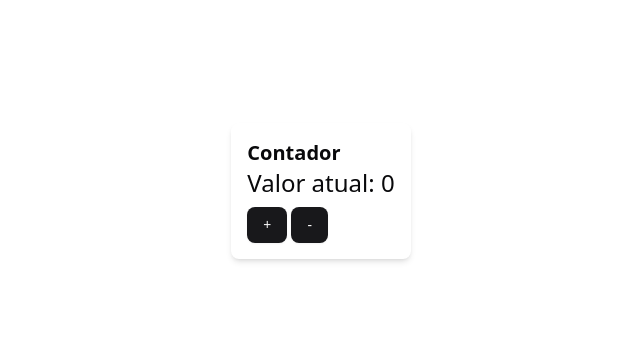
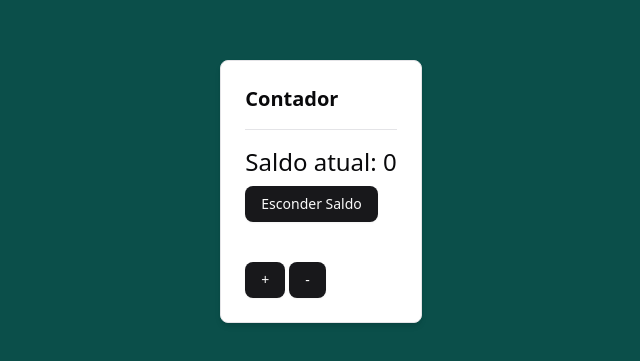
Before and after one commit to ruann3res/react-hooks, a React (Vite) app: page / in a window 1280 px wide. Shown: the part 209-570 px from the top of the page, without its empty margins (319-959 px from the left). Built offline with nearby package versions, Linux system fonts and the light colour scheme.

Commit message:
feat: classComponent: Render Props

```diff
--- a/src/App.tsx
+++ b/src/App.tsx
@@ -2,7 +2,7 @@ import { Counter } from "@/components/Counter"
 
 export function App() {
   return (
-    <div className="min-h-screen grid place-items-center">
+    <div className="min-h-screen grid place-items-center bg-teal-900">
       <Counter title="Contador" userRole="admin" />
     </div>
   )
--- a/src/components/Card.tsx
+++ b/src/components/Card.tsx
@@ -6,8 +6,8 @@ interface ICardProps {
 
 export function Card({ children,title }:ICardProps) {
     return (
-    <div className="bg-white shadow-md rounded-md p-4">
-        <h1 className="text-xl font-semibold">{title}</h1>
+    <div className="bg-white shadow-md rounded-md p-6 border">
+        <header className="text-xl font-semibold pb-4 mb-4 border-b">{title}</header>
         {children}
     </div>
 
--- a/src/components/Counter.tsx
+++ b/src/components/Counter.tsx
@@ -2,6 +2,7 @@ import React from "react";
 import { Card } from "@/components/Card";
 import { Button } from "@/components/ui/button"
 import { withAuthorization } from "@/hocs/withAuthorization";
+import { VisibilityControllerComponent } from "./VisibilityController";
 
 interface IProps {
     title: string
@@ -69,8 +70,17 @@ class CounterComponent extends React.Component<IProps, IState> {
         return (
             <Card title="Contador">
                 {this.state.isLoading && <h1>Carregando..'</h1>}
-                <h1 className="text-2xl mb-2">Valor atual: {this.state.counter}</h1>
 
+                <VisibilityControllerComponent>
+                    {({isVisible,toggle}) => (
+                        <div className="mb-10">
+                            <h1 className="text-2xl mb-2">Saldo atual: {isVisible ? this.state.counter : '******'}</h1>
+                            <Button onClick={toggle}>
+                                {isVisible ? 'Esconder Saldo' : 'Mostrar Saldo'}
+                                </Button>
+                        </div>
+                    )}
+                </VisibilityControllerComponent>
 
                 <div className="space-x-1">
                     <Button onClick={this.handlePlus}>+</Button>
--- /dev/null
+++ b/src/components/VisibilityController.tsx
@@ -0,0 +1,30 @@
+import React from "react";
+
+type Params = {
+    isVisible: boolean,
+    toggle: () => void
+}
+
+interface IProps {
+    children: (params: Params) => React.ReactNode
+}
+interface IState {
+    isVisible: boolean,
+}
+
+export class VisibilityControllerComponent extends React.Component<IProps, IState> {
+    state: IState = {
+        isVisible: true
+    }
+
+    toggle = () => {
+        this.setState(prevState => ({ isVisible: !prevState.isVisible }))
+    }
+
+    render(): React.ReactNode {
+        return this.props.children({
+            isVisible: this.state.isVisible,
+            toggle: this.toggle
+        })
+    }
+}
```
